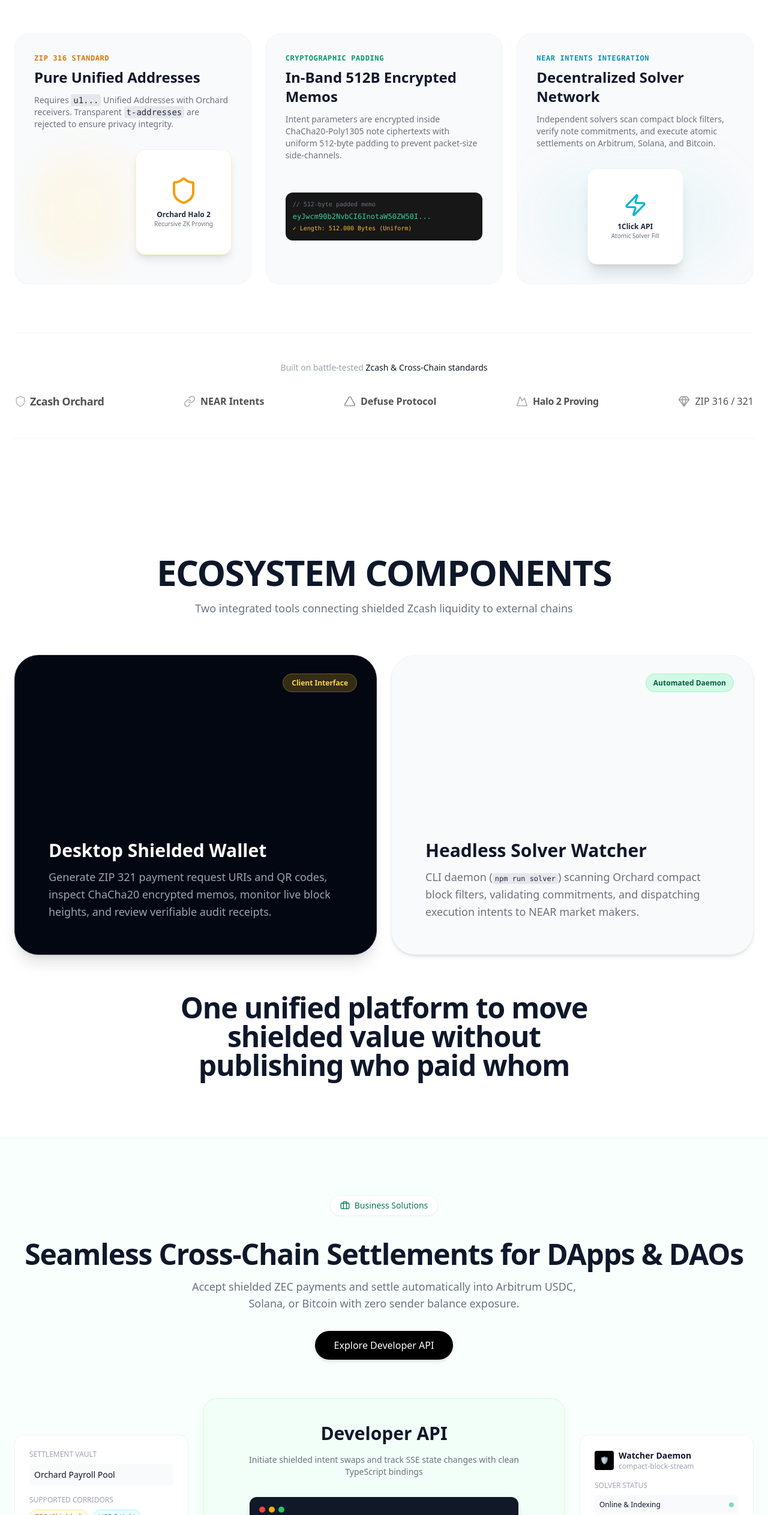
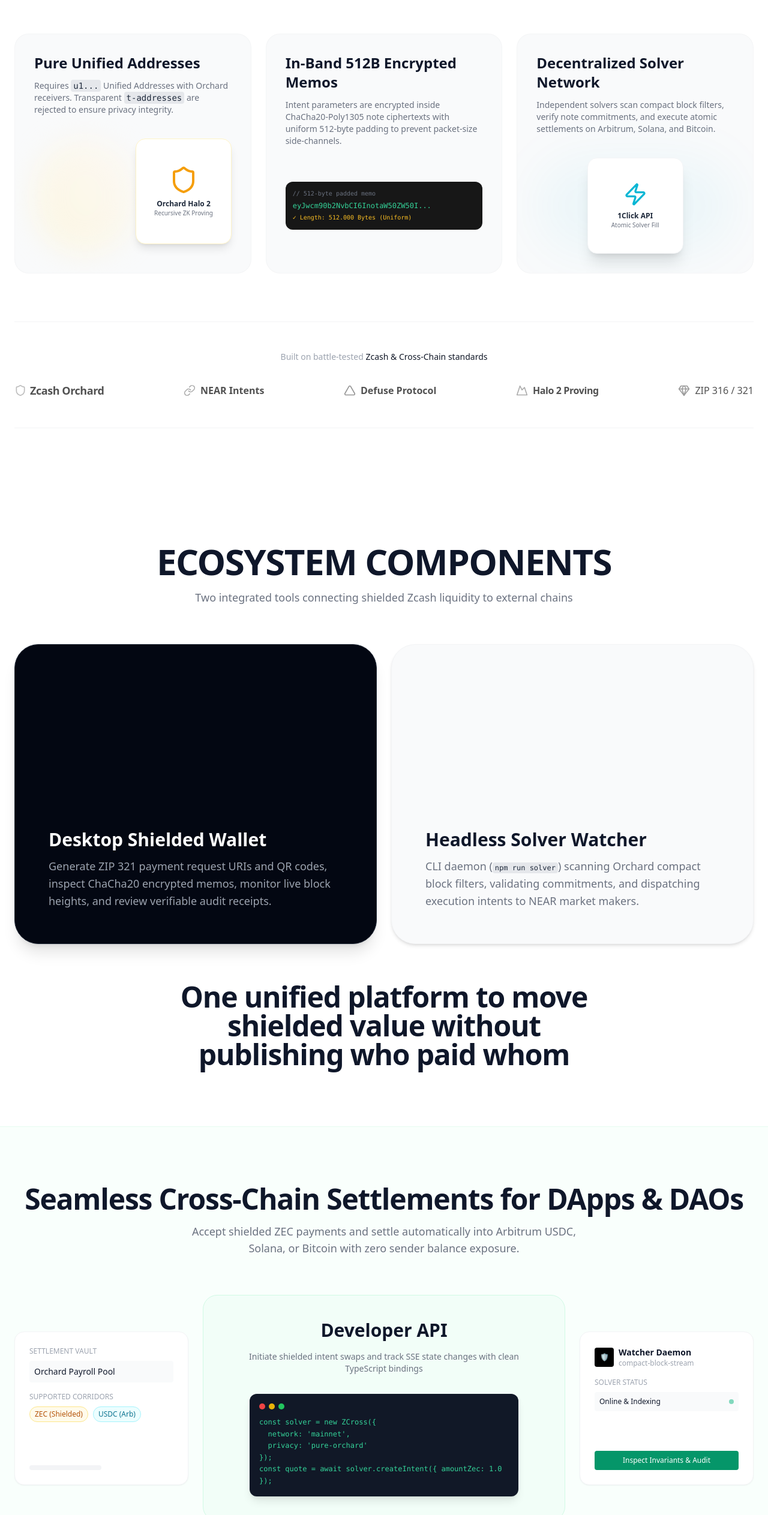
Before and after one commit to Blackwrld04/ZCross, a Next.js app: page / in a window 1280 px wide. Shown: the part 2780-5306 px from the top of the page at 60% size. Built offline with nearby package versions, Linux system fonts and the light colour scheme.

Commit message:
Remove labels/badges and add real Solana and Bitcoin screenshots in corridors

```diff
--- a/src/components/LandingPage.tsx
+++ b/src/components/LandingPage.tsx
@@ -12,13 +12,9 @@
   MoreHorizontal,
   Gift,
   Home,
-  BarChart2,
   Wallet,
   User,
-  BarChart,
   ArrowUpRight,
-  Briefcase,
-  UserCheck,
   ChevronDown,
   Link as LinkIcon,
   Triangle,
@@ -533,7 +529,6 @@
             {/* Card 1 */}
             <div className="bg-gray-50 rounded-3xl p-8 min-h-[400px] flex flex-col justify-between overflow-hidden relative group border border-gray-100/80">
               <div>
-                <span className="text-xs font-mono font-bold text-amber-600 uppercase tracking-wider block mb-2">ZIP 316 Standard</span>
                 <h3 className="text-2xl font-semibold mb-3">Pure Unified Addresses</h3>
                 <p className="text-gray-500 font-light text-sm">
                   Requires <code className="bg-gray-200 px-1 py-0.5 rounded text-slate-800">u1...</code> Unified Addresses with Orchard receivers. Transparent <code className="bg-gray-200 px-1 py-0.5 rounded text-slate-800">t-addresses</code> are rejected to ensure privacy integrity.
@@ -552,7 +547,6 @@
             {/* Card 2 */}
             <div className="bg-gray-50 rounded-3xl p-8 min-h-[400px] flex flex-col justify-between border border-gray-100/80">
               <div>
-                <span className="text-xs font-mono font-bold text-emerald-600 uppercase tracking-wider block mb-2">Cryptographic Padding</span>
                 <h3 className="text-2xl font-semibold mb-3">In-Band 512B Encrypted Memos</h3>
                 <p className="text-gray-500 font-light text-sm">
                   Intent parameters are encrypted inside ChaCha20-Poly1305 note ciphertexts with uniform 512-byte padding to prevent packet-size side-channels.
@@ -570,7 +564,6 @@
             {/* Card 3 */}
             <div className="bg-gray-50 rounded-3xl p-8 min-h-[400px] flex flex-col justify-between overflow-hidden relative group border border-gray-100/80">
               <div>
-                <span className="text-xs font-mono font-bold text-cyan-600 uppercase tracking-wider block mb-2">NEAR Intents Integration</span>
                 <h3 className="text-2xl font-semibold mb-3">Decentralized Solver Network</h3>
                 <p className="text-gray-500 font-light text-sm">
                   Independent solvers scan compact block filters, verify note commitments, and execute atomic settlements on Arbitrum, Solana, and Bitcoin.
@@ -628,11 +621,6 @@
           <div className="grid grid-cols-1 md:grid-cols-2 gap-6 mb-16">
             {/* Wallet Card (Dark) */}
             <div className="bg-gray-950 rounded-[2.5rem] p-10 md:p-14 min-h-[500px] relative overflow-hidden text-white flex flex-col justify-end shadow-xl border border-gray-800">
-              <div className="absolute top-8 right-8">
-                <span className="bg-amber-400/20 text-amber-300 border border-amber-400/30 text-xs font-bold px-3.5 py-1.5 rounded-full">
-                  Client Interface
-                </span>
-              </div>
               <div className="relative z-10 pt-20">
                 <h3 className="text-3xl font-semibold mb-3">Desktop Shielded Wallet</h3>
                 <p className="text-gray-400 font-light text-lg leading-relaxed">
@@ -643,11 +631,6 @@
 
             {/* Solver Daemon Card (Light) */}
             <div className="bg-gray-50 rounded-[2.5rem] p-10 md:p-14 min-h-[500px] relative overflow-hidden flex flex-col justify-end shadow-md border border-gray-100">
-              <div className="absolute top-8 right-8">
-                <span className="bg-emerald-100 text-emerald-800 text-xs font-bold px-3 py-1.5 rounded-full border border-emerald-200">
-                  Automated Daemon
-                </span>
-              </div>
               <div className="relative z-10 pt-20">
                 <h3 className="text-3xl font-semibold mb-3 text-slate-900">Headless Solver Watcher</h3>
                 <p className="text-gray-500 font-light text-lg leading-relaxed">
@@ -668,13 +651,6 @@
       {/* Business Section */}
       <section id="solutions" className="py-24 bg-emerald-50/30 border-t border-emerald-100/50">
         <div className="max-w-7xl mx-auto px-6">
-          <div className="flex justify-center mb-10">
-            <span className="inline-flex items-center gap-2 bg-white border border-gray-100 text-emerald-700 px-4 py-1.5 rounded-full text-sm font-medium shadow-sm">
-              <Briefcase className="w-4 h-4" />
-              Business Solutions
-            </span>
-          </div>
-
           <div className="text-center mb-16">
             <h2 className="text-3xl md:text-5xl font-semibold tracking-tight mb-4 text-slate-900">
               Seamless Cross-Chain Settlements for DApps &amp; DAOs
@@ -682,17 +658,6 @@
             <p className="text-gray-500 font-light text-lg max-w-2xl mx-auto">
               Accept shielded ZEC payments and settle automatically into Arbitrum USDC, Solana, or Bitcoin with zero sender balance exposure.
             </p>
-            <div className="mt-8">
-              <button
-                onClick={() => {
-                  const el = document.getElementById('developer-api');
-                  el?.scrollIntoView({ behavior: 'smooth' });
-                }}
-                className="bg-black text-white px-8 py-3 rounded-full font-medium hover:bg-gray-800 transition-colors shadow-md cursor-pointer"
-              >
-                Explore Developer API
-              </button>
-            </div>
           </div>
 
           {/* Business UI Grid */}
@@ -825,25 +790,15 @@
 
             {/* Solana Corridor */}
             <div className="bg-gray-50 rounded-3xl p-8 min-h-[350px] flex flex-col justify-between relative overflow-hidden border border-gray-100/80">
-              <div className="flex justify-center mt-4">
-                <div className="bg-gray-900 w-56 h-48 rounded-t-3xl border-4 border-gray-800 p-4 text-white shadow-2xl">
-                  <div className="flex justify-between text-xs text-gray-400 mb-4">
-                    <span>Orchard Deposit</span>
-                    <span className="text-purple-400 font-medium">Solana Fill</span>
-                  </div>
-                  <div className="space-y-3">
-                    <div className="flex justify-between items-center text-sm">
-                      <div className="flex items-center gap-2">
-                        <div className="w-6 h-6 rounded-full bg-purple-500"></div>
-                        <span className="font-medium">SOL Native</span>
-                      </div>
-                      <span className="text-emerald-400 text-xs font-semibold">11.82 SOL / ZEC</span>
-                    </div>
-                  </div>
-                </div>
+              <div className="rounded-2xl overflow-hidden shadow-md border border-gray-200/80 mb-6 bg-slate-950">
+                <img
+                  src="/images/solana-screenshot.jpg"
+                  alt="Solana Native SOL Settlement Confirmation"
+                  className="w-full h-48 object-cover object-top hover:scale-105 transition-transform duration-500"
+                />
               </div>
 
-              <div className="relative z-10 bg-gray-50 pt-6">
+              <div>
                 <h3 className="text-2xl font-semibold mb-2">Solana Native (SOL)</h3>
                 <p className="text-gray-500 font-light text-sm">
                   Sub-second Solana payouts directly into your Phantom or Backpack address without linking your Zcash wallet.
@@ -853,18 +808,15 @@
 
             {/* Bitcoin Native Corridor */}
             <div className="bg-gray-50 rounded-3xl p-8 min-h-[350px] flex flex-col justify-between relative overflow-hidden border border-gray-100/80">
-              <div className="flex justify-center mt-4 ml-24">
-                <div className="bg-black w-56 h-48 rounded-tl-3xl border-l-4 border-t-4 border-gray-800 p-4 text-white shadow-2xl relative">
-                  <h4 className="text-center font-medium mb-4 text-sm">Bitcoin Output</h4>
-                  <div className="bg-gray-800 rounded-lg p-3 mb-2 flex justify-between items-center text-xs">
-                    <span className="flex items-center gap-1">
-                      <div className="w-4 h-4 rounded-full bg-orange-500"></div> BTC
-                    </span>
-                    <span className="font-semibold text-emerald-400">SegWit / Taproot</span>
-                  </div>
-                </div>
+              <div className="rounded-2xl overflow-hidden shadow-md border border-gray-200/80 mb-6 bg-slate-950">
+                <img
+                  src="/images/bitcoin-screenshot.jpg"
+                  alt="Native Bitcoin SegWit Taproot Transaction Confirmation"
+                  className="w-full h-48 object-cover object-top hover:scale-105 transition-transform duration-500"
+                />
               </div>
-              <div className="relative z-10 pt-6">
+
+              <div>
                 <h3 className="text-2xl font-semibold mb-2">Native Bitcoin (BTC)</h3>
                 <p className="text-gray-500 font-light text-sm">
                   Route shielded ZEC into self-custodial on-chain Bitcoin transactions via automated solver payment channels.
@@ -899,12 +851,6 @@
       {/* Testimonials */}
       <section className="py-24 bg-white border-t border-gray-100">
         <div className="max-w-7xl mx-auto px-6">
-          <div className="flex justify-center mb-10">
-            <span className="inline-flex items-center gap-2 bg-emerald-50 text-emerald-700 px-4 py-1.5 rounded-full text-sm font-medium">
-              <UserCheck className="w-4 h-4" />
-              Trusted by people
-            </span>
-          </div>
           <h2 className="text-3xl md:text-5xl font-semibold text-center tracking-tight mb-16 text-slate-900">
             Real Stories, Real Experience<br />
             with ZCross
```
Also changed, not shown: public/images/bitcoin-screenshot.jpg (added), public/images/solana-screenshot.jpg (added).
